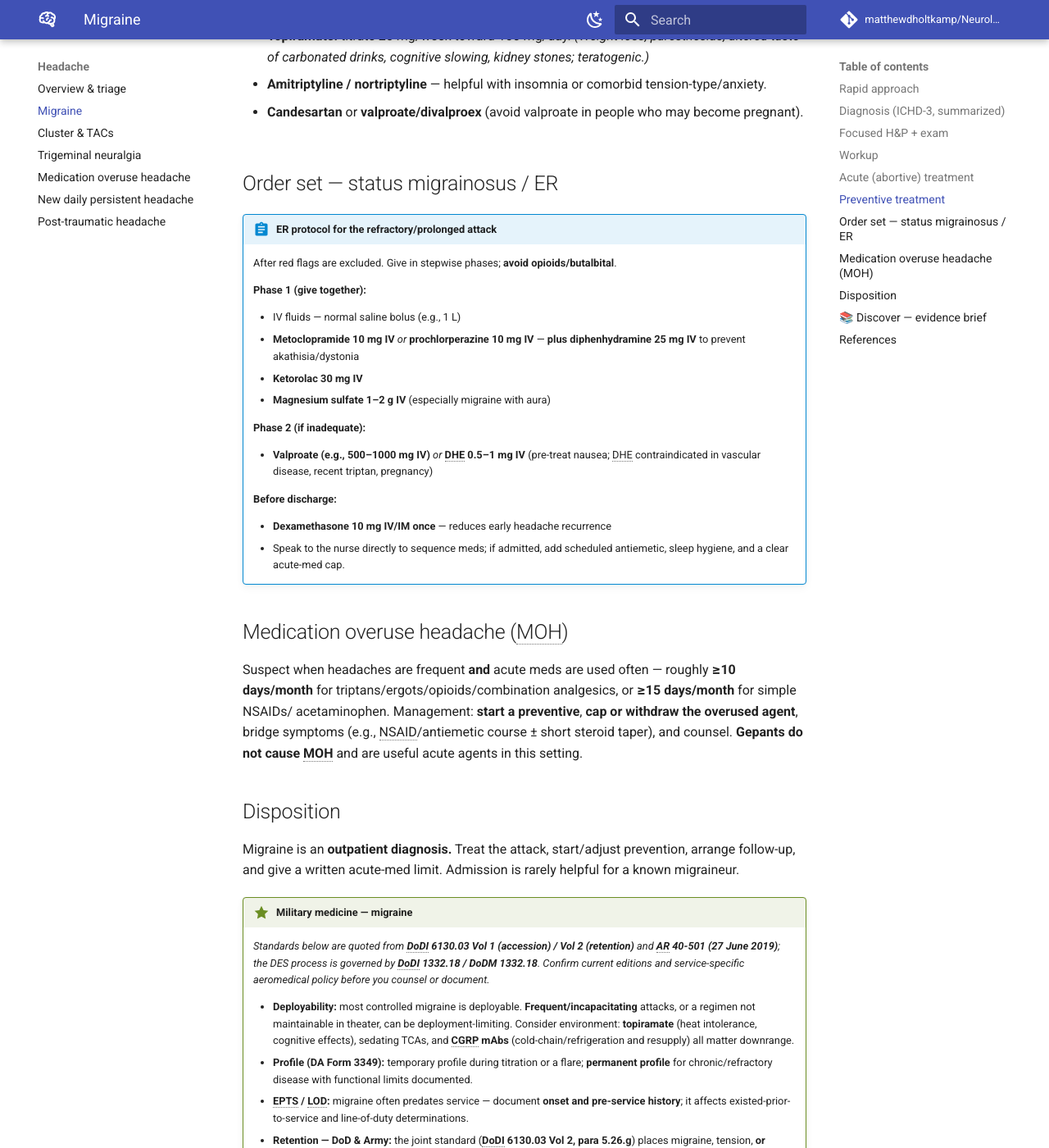
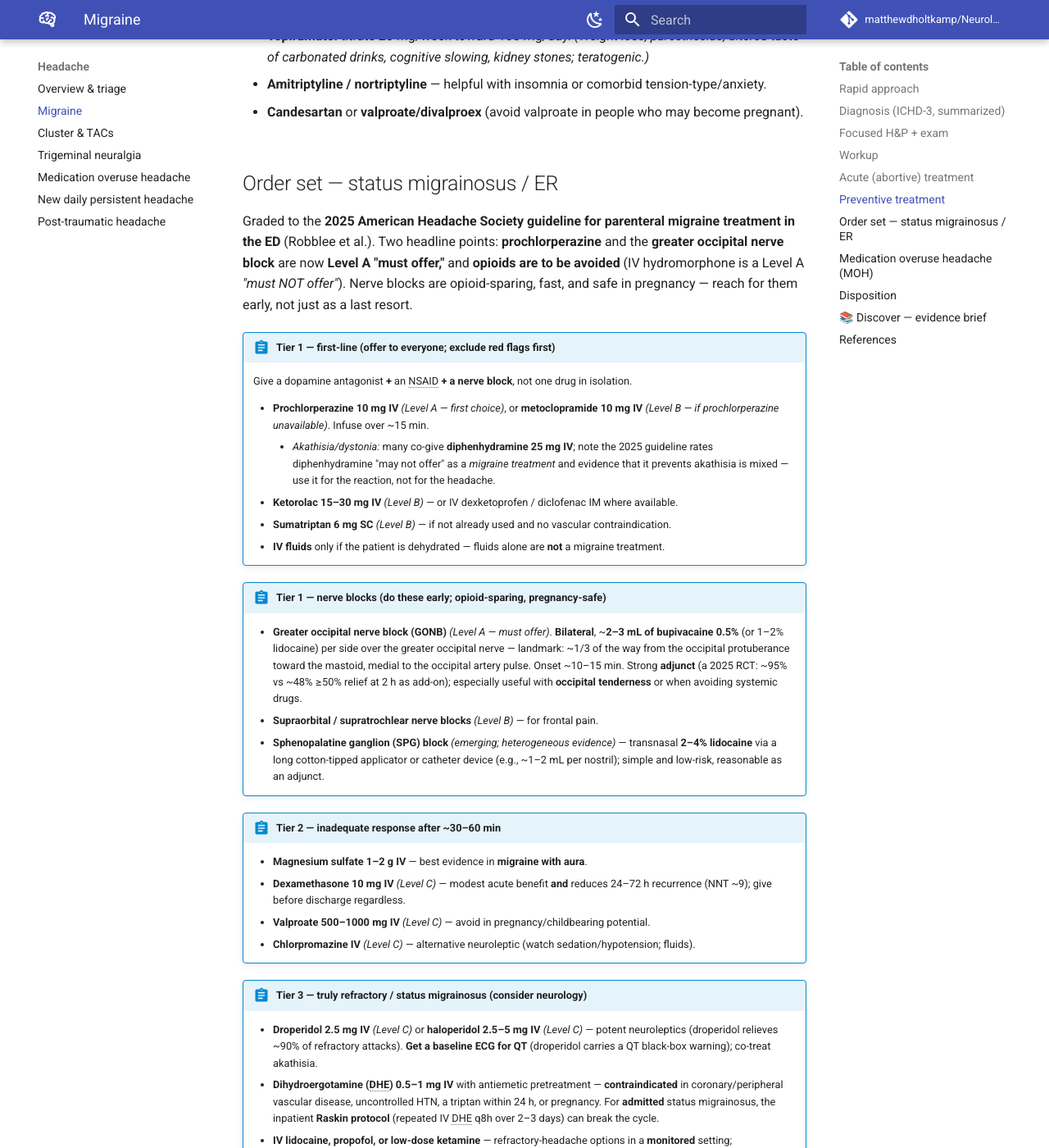
Before and after one commit to matthewdholtkamp/Neurology, an MkDocs documentation site: the page built from docs/headache/migraine.md, in a window 1280 px wide and 1400 px high, scrolled down 2434 px. Shown: the whole window at 82% size. Built offline with MkDocs 1.6.1 and Material for MkDocs 9.7.7, drawn with Linux system fonts in a browser that asks for light colours; comment, search, counter and statistics services are not loaded; some of the changed text lies outside the part shown.

Commit message:
Rebuild ER migraine protocol to 2025 AHS parenteral-ED guideline + nerve blocks
Replaced the phased ER cocktail with a tiered, evidence-graded protocol (Robblee
et al., 2025 AHS parenteral-ED guideline):
- Tier 1 meds: prochlorperazine 10 mg IV (Level A) or metoclopramide (Level B),
  ketorolac (Level B), SC sumatriptan (Level B); diphenhydramine reframed as
  akathisia adjunct, not a migraine treatment; fluids only if dehydrated.
- Tier 1 NERVE BLOCKS (the requested addition): greater occipital nerve block now
  Level A "must offer" (bilateral bupivacaine 0.5%, technique + adjunct RCT data);
  supraorbital/supratrochlear (Level B); sphenopalatine ganglion block (emerging).
- Tier 2: magnesium (aura), dexamethasone (recurrence, NNT ~9), valproate,
  chlorpromazine.
- Tier 3 refractory/status: droperidol/haloperidol (with QT ECG), DHE + inpatient
  Raskin protocol, and monitored lidocaine/propofol/ketamine.
- Avoid opioids (hydromorphone Level A must-not-offer) and butalbital.
Added 2025 ED guideline + GONB RCTs to Discover/references and the verified note.

Co-Authored-By: Claude Opus 4.8 <noreply@anthropic.com>

```diff
--- a/docs/headache/migraine.md
+++ b/docs/headache/migraine.md
@@ -123,27 +123,60 @@ dose**), track response with the diary, and taper when stable.
 
 ## Order set — status migrainosus / ER
 
-!!! orderset "ER protocol for the refractory/prolonged attack"
-    After red flags are excluded. Give in stepwise phases; **avoid opioids/butalbital**.
+Graded to the **2025 American Headache Society guideline for parenteral migraine treatment in the
+ED** (Robblee et al.). Two headline points: **prochlorperazine** and the **greater occipital nerve
+block** are now **Level A "must offer,"** and **opioids are to be avoided** (IV hydromorphone is a
+Level A *"must NOT offer"*). Nerve blocks are opioid-sparing, fast, and safe in pregnancy — reach
+for them early, not just as a last resort.
 
-    **Phase 1 (give together):**
+!!! orderset "Tier 1 — first-line (offer to everyone; exclude red flags first)"
+    Give a dopamine antagonist **+** an NSAID **+ a nerve block**, not one drug in isolation.
 
-    - IV fluids — normal saline bolus (e.g., 1 L)
-    - **Metoclopramide 10 mg IV** *or* **prochlorperazine 10 mg IV** — **plus diphenhydramine
-      25 mg IV** to prevent akathisia/dystonia
-    - **Ketorolac 30 mg IV**
-    - **Magnesium sulfate 1–2 g IV** (especially migraine with aura)
+    - **Prochlorperazine 10 mg IV** *(Level A — first choice)*, or **metoclopramide 10 mg IV**
+      *(Level B — if prochlorperazine unavailable)*. Infuse over ~15 min.
+        - *Akathisia/dystonia:* many co-give **diphenhydramine 25 mg IV**; note the 2025 guideline
+          rates diphenhydramine "may not offer" as a *migraine treatment* and evidence that it
+          prevents akathisia is mixed — use it for the reaction, not for the headache.
+    - **Ketorolac 15–30 mg IV** *(Level B)* — or IV dexketoprofen / diclofenac IM where available.
+    - **Sumatriptan 6 mg SC** *(Level B)* — if not already used and no vascular contraindication.
+    - **IV fluids** only if the patient is dehydrated — fluids alone are **not** a migraine treatment.
 
-    **Phase 2 (if inadequate):**
+!!! orderset "Tier 1 — nerve blocks (do these early; opioid-sparing, pregnancy-safe)"
+    - **Greater occipital nerve block (GONB)** *(Level A — must offer)*. **Bilateral**, ~**2–3 mL of
+      bupivacaine 0.5%** (or 1–2% lidocaine) per side over the greater occipital nerve — landmark:
+      ~1/3 of the way from the occipital protuberance toward the mastoid, medial to the occipital
+      artery pulse. Onset ~10–15 min. Strong **adjunct** (a 2025 RCT: ~95% vs ~48% ≥50% relief at
+      2 h as add-on); especially useful with **occipital tenderness** or when avoiding systemic drugs.
+    - **Supraorbital / supratrochlear nerve blocks** *(Level B)* — for frontal pain.
+    - **Sphenopalatine ganglion (SPG) block** *(emerging; heterogeneous evidence)* — transnasal
+      **2–4% lidocaine** via a long cotton-tipped applicator or catheter device (e.g., ~1–2 mL per
+      nostril); simple and low-risk, reasonable as an adjunct.
 
-    - **Valproate (e.g., 500–1000 mg IV)** *or* **DHE 0.5–1 mg IV** (pre-treat nausea; DHE
-      contraindicated in vascular disease, recent triptan, pregnancy)
+!!! orderset "Tier 2 — inadequate response after ~30–60 min"
+    - **Magnesium sulfate 1–2 g IV** — best evidence in **migraine with aura**.
+    - **Dexamethasone 10 mg IV** *(Level C)* — modest acute benefit **and** reduces 24–72 h
+      recurrence (NNT ~9); give before discharge regardless.
+    - **Valproate 500–1000 mg IV** *(Level C)* — avoid in pregnancy/childbearing potential.
+    - **Chlorpromazine IV** *(Level C)* — alternative neuroleptic (watch sedation/hypotension; fluids).
 
-    **Before discharge:**
+!!! orderset "Tier 3 — truly refractory / status migrainosus (consider neurology)"
+    - **Droperidol 2.5 mg IV** *(Level C)* or **haloperidol 2.5–5 mg IV** *(Level C)* — potent
+      neuroleptics (droperidol relieves ~90% of refractory attacks). **Get a baseline ECG for QT**
+      (droperidol carries a QT black-box warning); co-treat akathisia.
+    - **Dihydroergotamine (DHE) 0.5–1 mg IV** with antiemetic pretreatment — **contraindicated** in
+      coronary/peripheral vascular disease, uncontrolled HTN, a triptan within 24 h, or pregnancy.
+      For **admitted** status migrainosus, the inpatient **Raskin protocol** (repeated IV DHE q8h
+      over 2–3 days) can break the cycle.
+    - **IV lidocaine, propofol, or low-dose ketamine** — refractory-headache options in a
+      **monitored** setting; specialist/neurology-directed.
 
-    - **Dexamethasone 10 mg IV/IM once** — reduces early headache recurrence
-    - Speak to the nurse directly to sequence meds; if admitted, add scheduled antiemetic,
-      sleep hygiene, and a clear acute-med cap.
+!!! orderset "Before discharge & what to avoid"
+    - **Dexamethasone 10 mg IV/IM once** if not already given — reduces early recurrence.
+    - Start/adjust a **preventive**, give a **written acute-medication cap**, and arrange follow-up.
+    - **Avoid opioids and butalbital** — Level A *must-not-offer* (hydromorphone); they worsen
+      outcomes and seed medication-overuse headache.
+    - Speak to the nurse directly to sequence meds; if admitted, add scheduled antiemetic and sleep
+      hygiene.
 
 ## Medication overuse headache (MOH)
 
@@ -209,6 +242,11 @@ follow-up, and give a written acute-med limit. Admission is rarely helpful for a
   ditan lasmiditan work **without vasoconstriction**, making them options in cardiovascular/
   cerebrovascular disease where triptans are contraindicated. **Gepants do not cause MOH.**
 - **OnabotulinumtoxinA (PREEMPT)** remains a first-tier preventive for **chronic** migraine only.
+- **ED care leads with dopamine antagonists + nerve blocks, not opioids.** The **2025 AHS
+  parenteral-ED guideline** (Robblee et al.) elevated **prochlorperazine** and the **greater
+  occipital nerve block** to **Level A "must offer,"** kept metoclopramide/ketorolac/SC sumatriptan
+  as "should offer," and made **IV hydromorphone a Level A "must-NOT-offer."** Nerve blocks are
+  fast, opioid-sparing, and safe in pregnancy.
 - **Avoid opioids and butalbital** — they worsen the disease and drive medication-overuse headache.
 - **Prevention only works if trialed adequately** — 8–12 weeks at target dose before judging failure.
 
@@ -230,14 +268,21 @@ follow-up, and give a written acute-med limit. Admission is rarely helpful for a
    Headache. 2024](https://headachejournal.onlinelibrary.wiley.com/doi/10.1111/head.14692).
 3. American Headache Society. *2021 Consensus Statement — integrating new migraine treatments*
    (acute/preventive thresholds).
-4. PREEMPT clinical program — onabotulinumtoxinA for chronic migraine (155 units/31 sites q12wk;
+4. Robblee J, et al. [*2025 guideline update to acute treatment of migraine for adults in the
+   emergency department: the AHS evidence assessment of parenteral pharmacotherapies.* Headache.
+   2026](https://headachejournal.onlinelibrary.wiley.com/doi/full/10.1111/head.70016).
+5. Friedman BW, et al. *Greater occipital nerve block vs IV metoclopramide for ED migraine* (RCT);
+   and 2025 adjunctive-GONB RCT.
+6. PREEMPT clinical program — onabotulinumtoxinA for chronic migraine (155 units/31 sites q12wk;
    up to 195 units/39 sites with follow-the-pain).
 
 *Verified July 2026: the acute agents (zavegepant nasal, ubrogepant, rimegepant, lasmiditan with its
 ≥8-hour driving restriction) and preventives (anti-CGRP mAbs; oral atogepant/rimegepant) named here
 match current FDA approvals; **CGRP therapies are first-line for prevention per the 2024 AHS position
 statement** (no requirement to fail older orals first); preventive-initiation thresholds (≥4 MHD, or
-≥2 with disability) follow the AHS consensus; and gepants are not associated with medication-overuse
+≥2 with disability) follow the AHS consensus; **the ER protocol is graded to the 2025 AHS parenteral-
+ED guideline** (prochlorperazine and greater occipital nerve block are Level A "must offer,"
+hydromorphone Level A "must-not-offer"); and gepants are not associated with medication-overuse
 headache. The
 retention/accession standards are quoted from DoDI 6130.03 Vol 2 (5.26.g) / Vol 1 (6.26.e) and
 AR 40-501 (3-31g); the DES process is governed by DoDI 1332.18 / DoDM 1332.18. Service-specific
```
